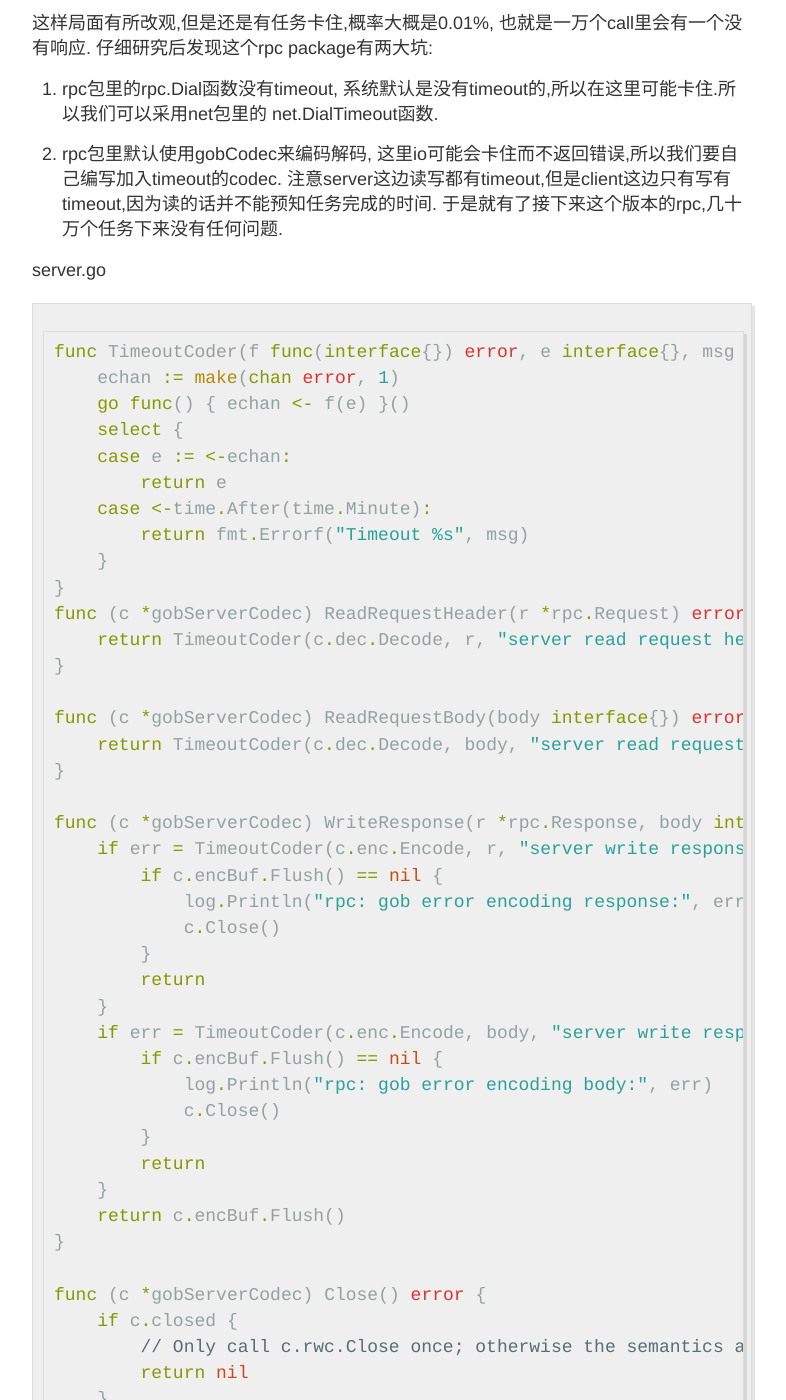
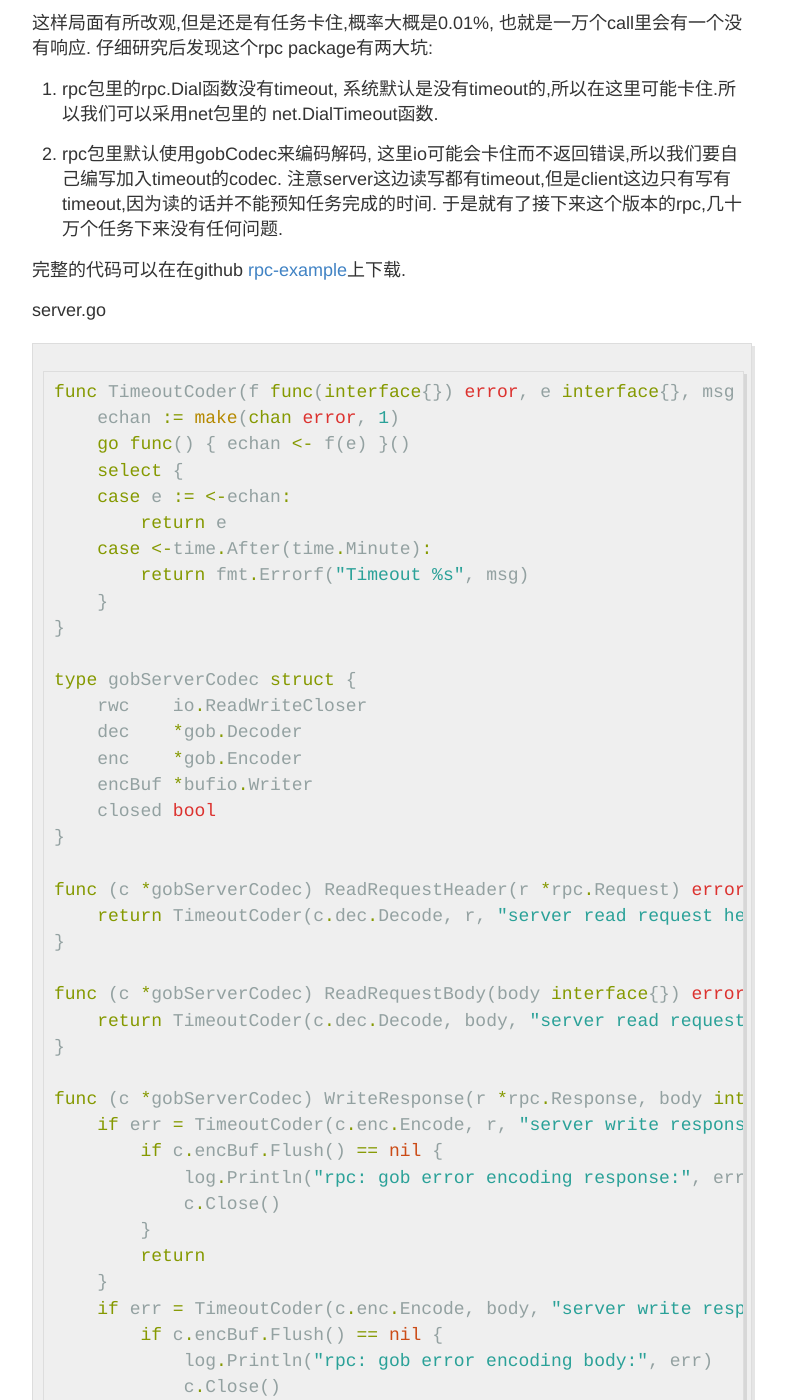
Before and after one commit to 2892931976/daizuozhuo.github.io, a Jekyll site: the page built from _posts/2016-3-2-golang-rpc-practice.md, in a window 1280 px wide and 1400 px high, scrolled down 2093 px. Shown: the whole window, without its empty margins (248-1034 px from the left). Built offline with Jekyll 4.4.1, drawn with Linux system fonts in a browser that asks for light colours; comment, search, counter and statistics services are not loaded; some of the changed text lies outside the part shown.

Commit message:
revised golang rpc code

````diff
--- a/_posts/2016-3-2-golang-rpc-practice.md
+++ b/_posts/2016-3-2-golang-rpc-practice.md
@@ -82,6 +82,8 @@ net.DialTimeout函数.
 注意server这边读写都有timeout,但是client这边只有写有timeout,因为读的话并不能预知任务完成的时间.
 于是就有了接下来这个版本的rpc,几十万个任务下来没有任何问题.
 
+完整的代码可以在在github [rpc-example](http://github.com/daizuozhuo/rpc-example)上下载.
+
 server.go
 
 ```go
@@ -95,6 +97,15 @@ func TimeoutCoder(f func(interface{}) error, e interface{}, msg string) error {
         return fmt.Errorf("Timeout %s", msg)
     }
 }
+
+type gobServerCodec struct {
+    rwc    io.ReadWriteCloser
+    dec    *gob.Decoder
+    enc    *gob.Encoder
+    encBuf *bufio.Writer
+    closed bool
+}
+
 func (c *gobServerCodec) ReadRequestHeader(r *rpc.Request) error {
     return TimeoutCoder(c.dec.Decode, r, "server read request header")
 }
````
Also changed, not shown: other parts of _posts/2016-3-2-golang-rpc-practice.md (+1 -1 lines).
